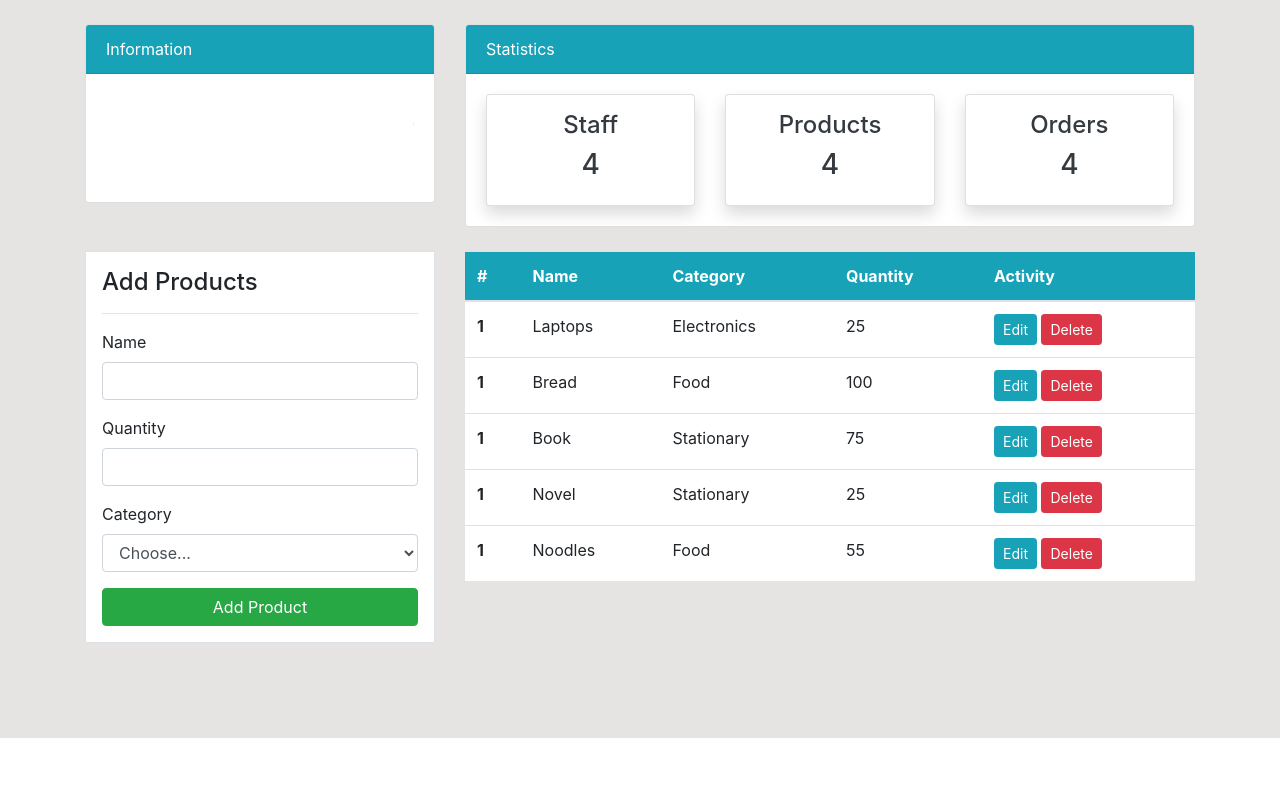
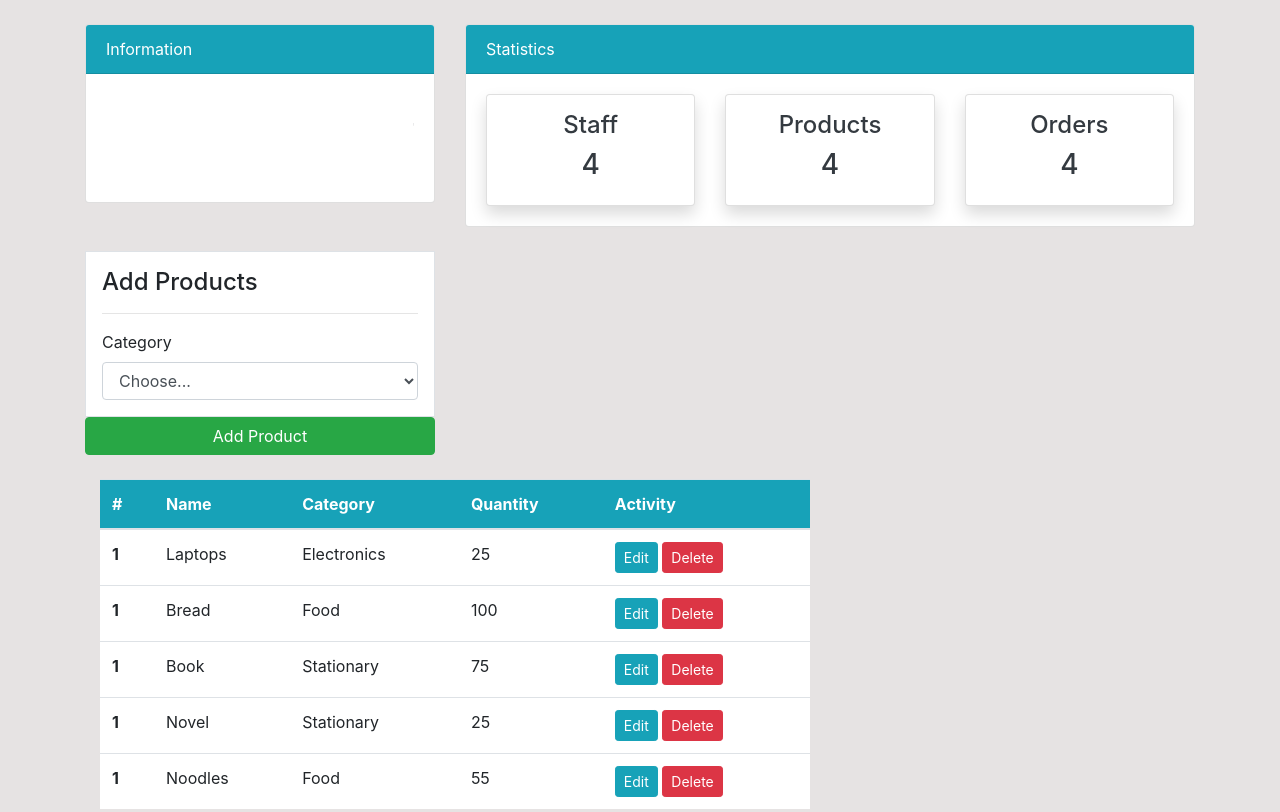
Before and after one commit to Anuoluwa-samuel/Auxanoproject, a Django app: page /product/ in a window 1280 px wide. Shown: the part 62-874 px from the top of the page. Before the commit the page ends 800 px from the top, so only its background shows below. Run offline with Django 5.2, Linux system fonts and the light colour scheme; a user stored in the database is signed in; data comes from the database, SQL or seed files in the repository.

Commit message:
Fix: Remove unnecessary form fields from product creation

```diff
--- a/templates/dashboard/product.html
+++ b/templates/dashboard/product.html
@@ -12,16 +12,7 @@
                     <h4>Add Products</h4>
                     <hr>
                     <form action="">
-                        <div class="form-group">
-                            <label for="exampleInputEmail1">Name</label>
-                            <input type="email" class="form-control" id="exampleInputEmail1"
-                                aria-describedby="emailHelp">
-                        </div>
-                        <div class="form-group">
-                            <label for="exampleInputPassword1">Quantity</label>
-                            <input type="password" class="form-control" id="exampleInputPassword1">
-                        </div>
-                        <div class="form-group ">
+
                             <label for="inputState">Category</label>
                             <select id="inputState" class="form-control">
                                 <option selected>Choose...</option>
```
